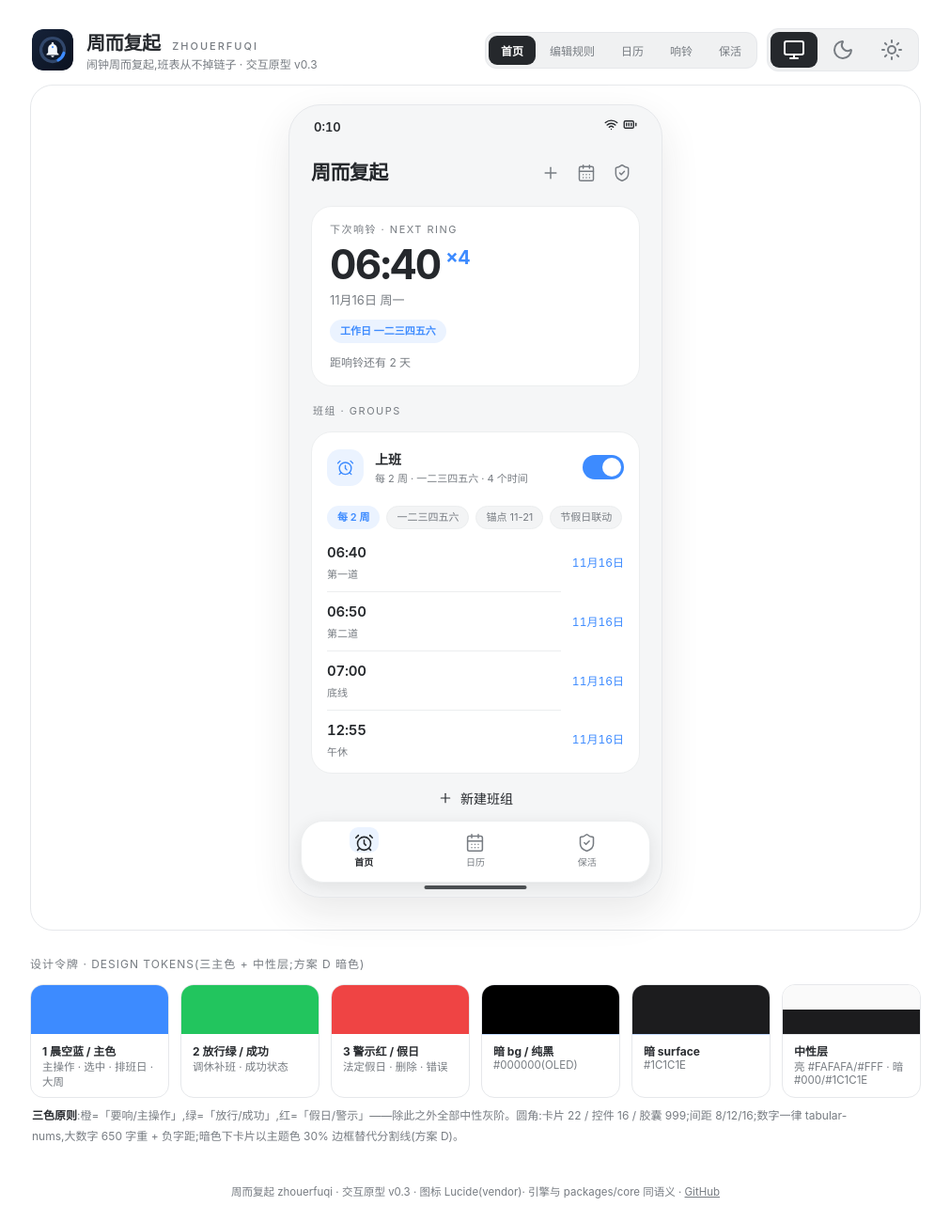
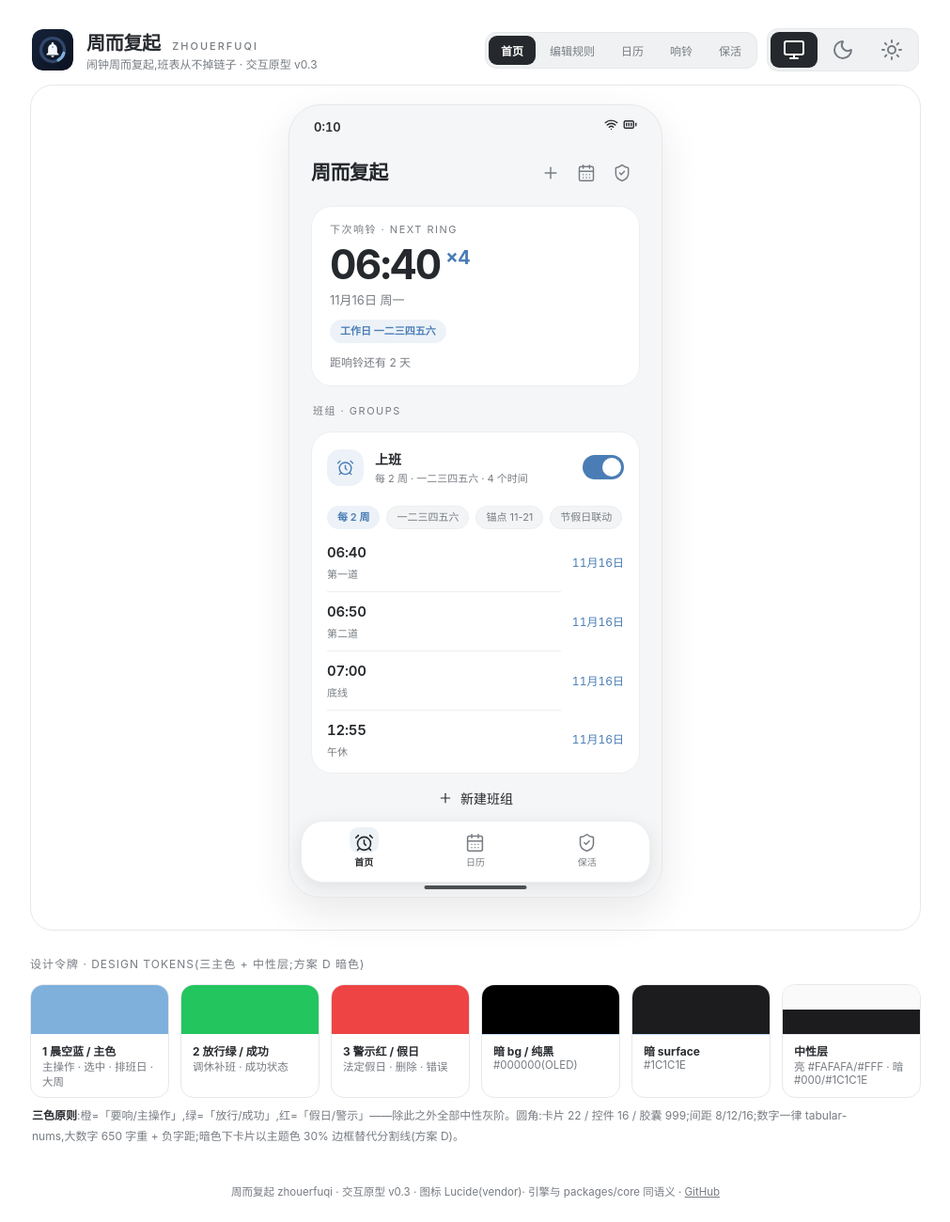
Before and after one commit to TNT-Likely/zhouerfuqi, a website: page design/index.html in a window 1280 px wide. Shown: the whole page at 94% size, without its empty margins (134-1145 px from the left). Drawn offline with Linux system fonts and the light colour scheme.

Commit message:
style(design): 主色降饱和——晨空蓝 #3D8BFF → 雾蓝(亮 #4A7DB5 / 暗 #7FB0DC 双档)

```diff
--- a/design/index.html
+++ b/design/index.html
@@ -18,9 +18,9 @@
   --zf-ink:light-dark(#25282c,#f0f1ed);
   --zf-muted:light-dark(#777c82,rgba(255,255,255,.62));
   --zf-soft:light-dark(#f3f4f5,#2c2c2e);
-  --zf-line:light-dark(#eceeef,rgba(61,139,255,.30));
-  --zf-accent:#3D8BFF;
-  --zf-accent-soft:light-dark(rgba(61,139,255,.10),rgba(61,139,255,.16));
+  --zf-line:light-dark(#eceeef,rgba(127,176,220,.30));
+  --zf-accent:light-dark(#4A7DB5,#7FB0DC);
+  --zf-accent-soft:light-dark(rgba(74,125,181,.10),rgba(127,176,220,.16));
   --zf-accent-ink:#ffffff;
   --zf-green:light-dark(#22c55e,#34d399);
   --zf-red:light-dark(#ef4444,#f87171);
@@ -197,7 +197,7 @@
 <body>
 <div id="zf-suite">
   <div class="zf-brand">
-    <svg class="zf-mark" viewBox="0 0 120 120" aria-hidden="true"><defs><linearGradient id="lg" x1="0" y1="0" x2="1" y2="1"><stop offset="0" stop-color="#16233A"/><stop offset="1" stop-color="#0B1220"/></linearGradient></defs><rect width="120" height="120" rx="28" fill="url(#lg)"/><g fill="none" stroke="#31476B" stroke-width="9" stroke-linecap="round"><path d="M62.08 26.06 A34 34 0 0 1 85.29 37.27"/><path d="M87.83 40.46 A34 34 0 0 1 93.55 65.53"/><path d="M72.86 91.48 A34 34 0 0 1 47.14 91.48"/><path d="M43.45 89.70 A34 34 0 0 1 27.36 69.53"/><path d="M26.45 65.53 A34 34 0 0 1 32.17 40.46"/><path d="M34.71 37.27 A34 34 0 0 1 57.92 26.06"/></g><path d="M92.64 69.53 A34 34 0 0 1 76.55 89.70" fill="none" stroke="#3D8BFF" stroke-width="9" stroke-linecap="round"/><g transform="translate(33.6,33) scale(2.2)" fill="#F4F7FC"><path d="M12 22c1.1 0 2-.9 2-2h-4c0 1.1.9 2 2 2zm6-6v-5c0-3.07-1.63-5.64-4.5-6.32V4c0-.83-.67-1.5-1.5-1.5s-1.5.67-1.5 1.5v.68C7.64 5.36 6 7.92 6 11v5l-2 2v1h16v-1l-2-2z"/></g><circle cx="60" cy="52" r="3" fill="#3D8BFF"/></svg>
+    <svg class="zf-mark" viewBox="0 0 120 120" aria-hidden="true"><defs><linearGradient id="lg" x1="0" y1="0" x2="1" y2="1"><stop offset="0" stop-color="#16233A"/><stop offset="1" stop-color="#0B1220"/></linearGradient></defs><rect width="120" height="120" rx="28" fill="url(#lg)"/><g fill="none" stroke="#31476B" stroke-width="9" stroke-linecap="round"><path d="M62.08 26.06 A34 34 0 0 1 85.29 37.27"/><path d="M87.83 40.46 A34 34 0 0 1 93.55 65.53"/><path d="M72.86 91.48 A34 34 0 0 1 47.14 91.48"/><path d="M43.45 89.70 A34 34 0 0 1 27.36 69.53"/><path d="M26.45 65.53 A34 34 0 0 1 32.17 40.46"/><path d="M34.71 37.27 A34 34 0 0 1 57.92 26.06"/></g><path d="M92.64 69.53 A34 34 0 0 1 76.55 89.70" fill="none" stroke="#7FB0DC" stroke-width="9" stroke-linecap="round"/><g transform="translate(33.6,33) scale(2.2)" fill="#F4F7FC"><path d="M12 22c1.1 0 2-.9 2-2h-4c0 1.1.9 2 2 2zm6-6v-5c0-3.07-1.63-5.64-4.5-6.32V4c0-.83-.67-1.5-1.5-1.5s-1.5.67-1.5 1.5v.68C7.64 5.36 6 7.92 6 11v5l-2 2v1h16v-1l-2-2z"/></g><circle cx="60" cy="52" r="3" fill="#7FB0DC"/></svg>
     <div>
       <h1>周而复起 <small>ZHOUERFUQI</small></h1>
       <div class="zf-slogan">闹钟周而复起,班表从不掉链子 · 交互原型 v0.3</div>
@@ -397,7 +397,7 @@
 
   <div class="zf-section">设计令牌 · DESIGN TOKENS(三主色 + 中性层;方案 D 暗色)</div>
   <div class="zf-tokens">
-    <div class="zf-token"><div class="c" style="background:#3D8BFF"></div><p><b>1 晨空蓝 / 主色</b>主操作 · 选中 · 排班日 · 大周</p></div>
+    <div class="zf-token"><div class="c" style="background:#7FB0DC"></div><p><b>1 晨空蓝 / 主色</b>主操作 · 选中 · 排班日 · 大周</p></div>
     <div class="zf-token"><div class="c" style="background:#22C55E"></div><p><b>2 放行绿 / 成功</b>调休补班 · 成功状态</p></div>
     <div class="zf-token"><div class="c" style="background:#EF4444"></div><p><b>3 警示红 / 假日</b>法定假日 · 删除 · 错误</p></div>
     <div class="zf-token"><div class="c" style="background:#000000;outline:1px solid rgba(61,139,255,.3)"></div><p><b>暗 bg / 纯黑</b>#000000(OLED)</p></div>
```
